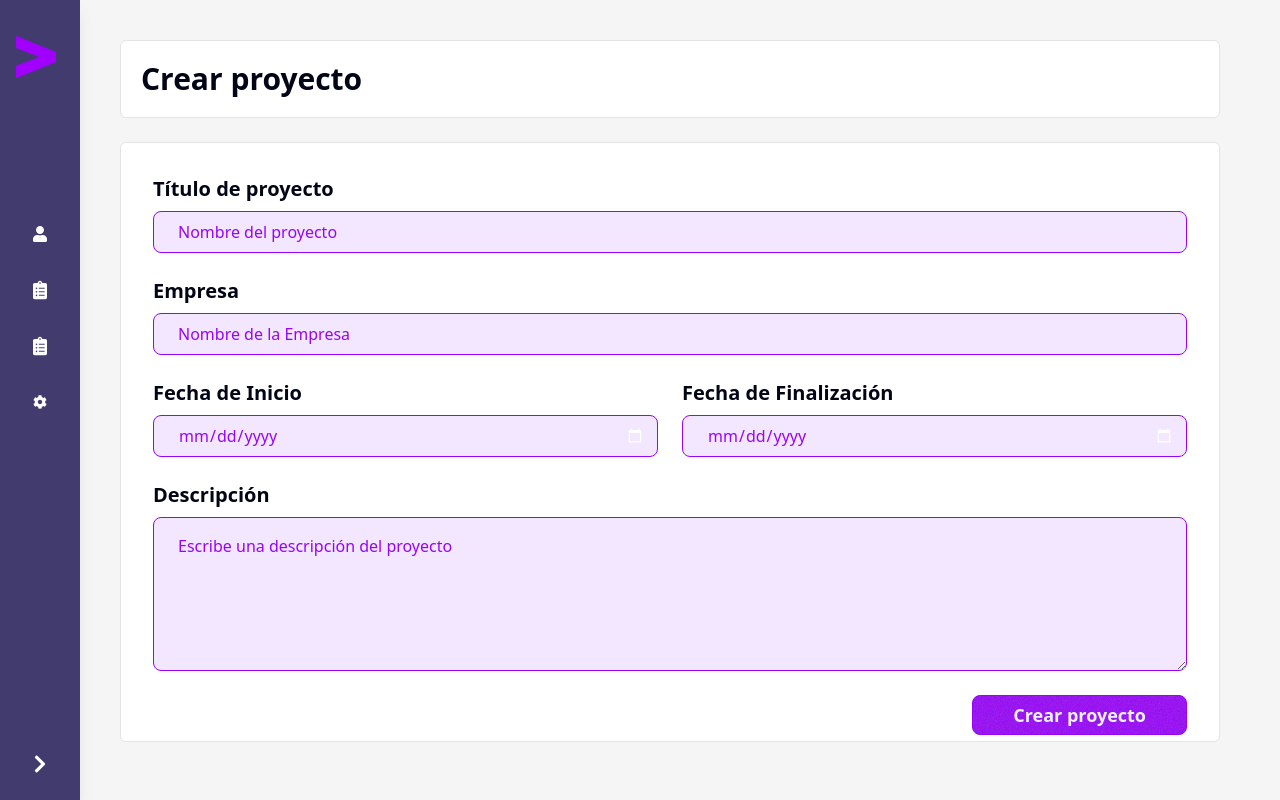
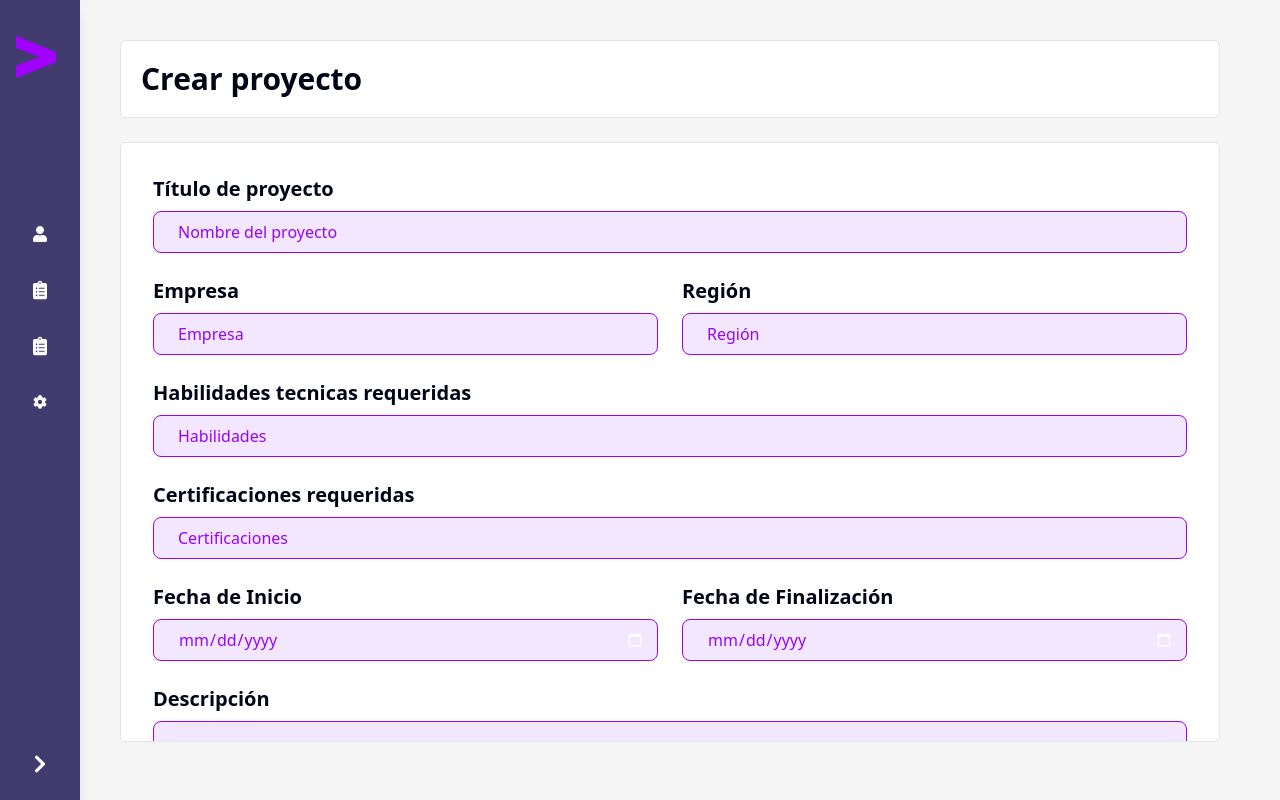
Before and after one commit to CarlosMtz1281/PathExplorerSabritones, a Next.js app in the folder client/: page /dashboard/crea-projects in a window 1280 px wide. Built offline with nearby package versions, Linux system fonts and the light colour scheme.

Commit message:
Agregue campos faltantes

```diff
--- a/client/src/app/dashboard/crea-projects/page.tsx
+++ b/client/src/app/dashboard/crea-projects/page.tsx
@@ -26,12 +26,55 @@ export default function CreateProyects() {
           />
         </div>
 
-        {/*Empresa */}
+
+        <div className="flex flex-row gap-6">
+          {/* Empresa */}
+          <div className="flex-1"> {/* Para que ocupe el espacio comppleto de la mitad del contendor */}
+            <label className="text-xl font-semibold">Empresa</label>
+            <input
+              type="text"
+              placeholder="Empresa"
+              className="input input-bordered w-full mt-2 px-6 p-5 border-primary text-primary placeholder:text-primary text-base"
+              style={{
+                backgroundColor: "oklch(from var(--color-accent) l c h / 30%)",
+              }}
+            />
+          </div>
+
+          {/* Región */}
+          <div className="flex-1">
+            <label className="text-xl font-semibold">Región</label>
+            <input
+              type="text"
+              placeholder="Región"
+              className="input input-bordered w-full mt-2 px-6 p-5 border-primary text-primary placeholder:text-primary text-base"
+              style={{
+                backgroundColor: "oklch(from var(--color-accent) l c h / 30%)",
+              }}
+            />
+          </div>
+        </div>
+
+
+        {/*Habilidades tecnicas */}
         <div>
-          <label className="text-xl font-semibold">Empresa</label>
+          <label className="text-xl font-semibold">Habilidades tecnicas requeridas</label>
           <input
             type="text"
-            placeholder="Nombre de la Empresa"
+            placeholder="Habilidades"
+            className="input input-bordered w-full mt-2 px-6 p-5 border-primary text-primary placeholder:text-primary text-base"
+            style={{
+              backgroundColor: "oklch(from var(--color-accent) l c h / 30%)",
+            }}
+          />
+        </div>
+
+        {/*Certificados */}
+        <div>
+          <label className="text-xl font-semibold">Certificaciones requeridas</label>
+          <input
+            type="text"
+            placeholder="Certificaciones"
             className="input input-bordered w-full mt-2 px-6 p-5 border-primary text-primary placeholder:text-primary text-base"
             style={{
               backgroundColor: "oklch(from var(--color-accent) l c h / 30%)",
```
